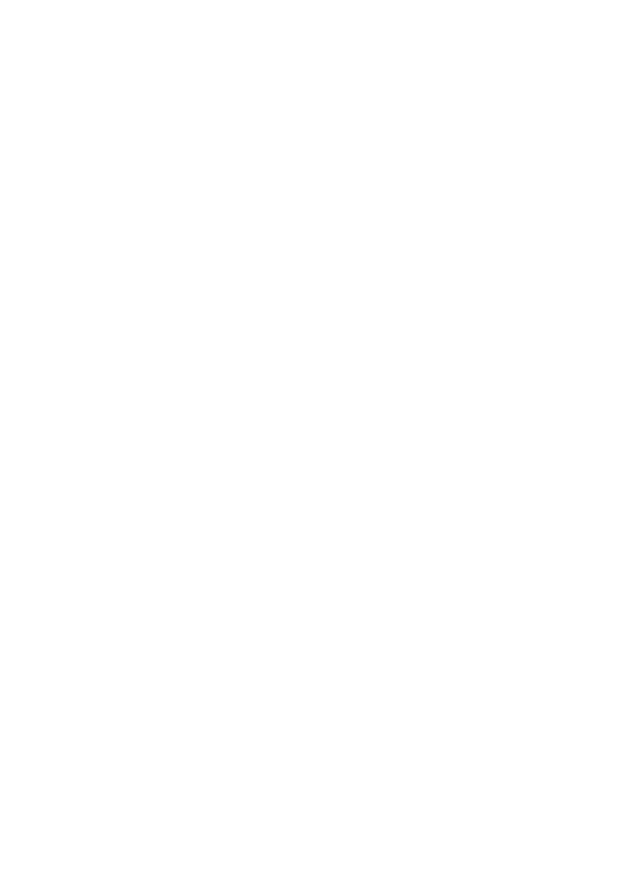
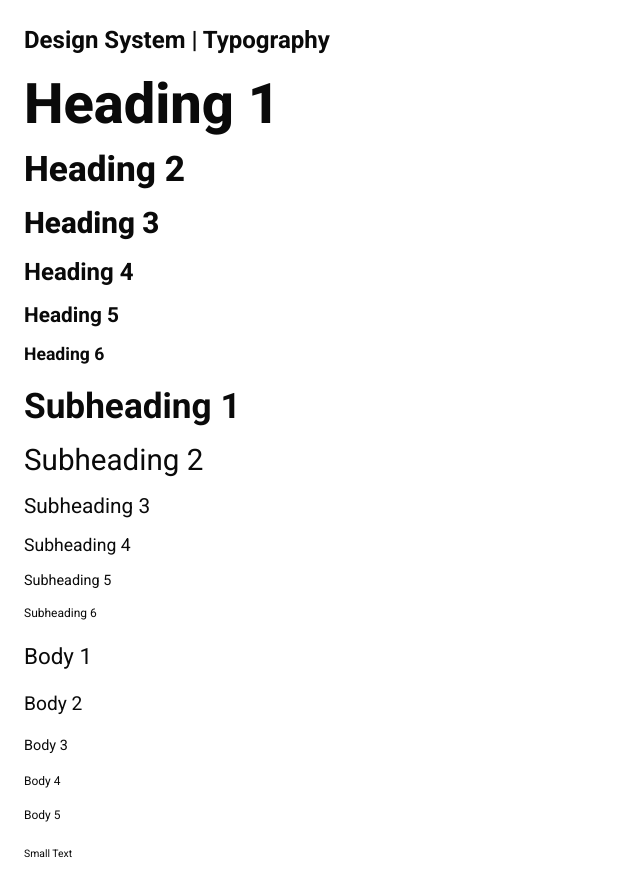
Before and after one commit to Rencanakan-id/rencanakan-talent_pool-frontend, a React (Vite) app: page /design in a window 1280 px wide. Before the commit this address had no page. Shown: the whole page, without its empty margins (0-640 px from the left). Before the commit the page ends 800 px from the top, so only its background shows below. Built offline with nearby package versions, Linux system fonts and the light colour scheme.

Commit message:
feat: add typography ui

```diff
--- /dev/null
+++ b/src/components/index.ts
@@ -0,0 +1 @@
+export { Typography } from './atoms/typography';
--- a/src/main.tsx
+++ b/src/main.tsx
@@ -2,11 +2,13 @@ import { createRoot } from 'react-dom/client';
 import { BrowserRouter, Route, Routes } from 'react-router';
 import './index.css';
 import App from './App.tsx';
+import { DesignSystemModule } from './modules/DesignSystemModule/index.tsx';
 
 createRoot(document.getElementById('root')!).render(
   <BrowserRouter>
     <Routes>
       <Route path="" element={<App />} />
+      <Route path="/design" element={<DesignSystemModule />} />
     </Routes>
   </BrowserRouter>
 );
--- /dev/null
+++ b/src/modules/DesignSystemModule/index.tsx
@@ -0,0 +1,36 @@
+import { Typography } from "@/components";
+
+export const DesignSystemModule = () => {
+  return (
+<div className="p-6 flex flex-col gap-5">
+      <h1 className="text-2xl font-bold">Design System | Typography</h1>
+
+      <div className="space-y-4">
+        <Typography variant="h1">Heading 1</Typography>
+        <Typography variant="h2">Heading 2</Typography>
+        <Typography variant="h3">Heading 3</Typography>
+        <Typography variant="h4">Heading 4</Typography>
+        <Typography variant="h5">Heading 5</Typography>
+        <Typography variant="h6">Heading 6</Typography>
+      </div>
+
+      <div className="space-y-4">
+        <Typography variant="s1">Subheading 1</Typography>
+        <Typography variant="s2">Subheading 2</Typography>
+        <Typography variant="s3">Subheading 3</Typography>
+        <Typography variant="s4">Subheading 4</Typography>
+        <Typography variant="s5">Subheading 5</Typography>
+        <Typography variant="s6">Subheading 6</Typography>
+      </div>
+
+      <div className="space-y-4">
+        <Typography variant="b1">Body 1</Typography>
+        <Typography variant="b2">Body 2</Typography>
+        <Typography variant="b3">Body 3</Typography>
+        <Typography variant="b4">Body 4</Typography>
+        <Typography variant="b5">Body 5</Typography>
+        <Typography variant="small">Small Text</Typography>
+      </div>
+    </div>
+  );
+}
```
Also changed, not shown: src/components/ui/index.ts (added).
